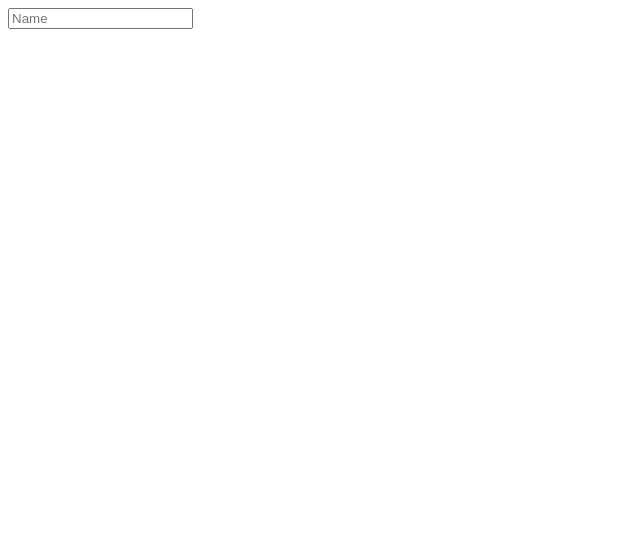
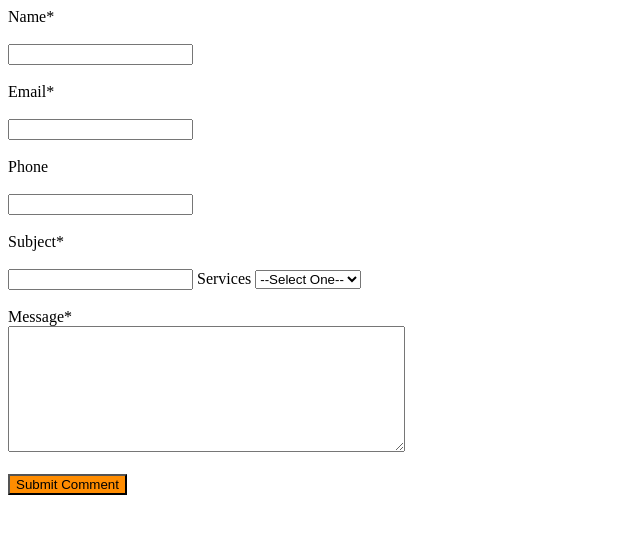
Before and after one commit to ArjunRadhakrishnan7920/JavaScript, a plain HTML site: page form1.html in a window 1280 px wide. Shown: the whole page, without its empty margins (0-640 px from the left). Drawn offline with Linux system fonts and the light colour scheme.

Commit message:
services

```diff
--- a/form1.html
+++ b/form1.html
@@ -6,7 +6,25 @@
     <title>Document</title>
 </head>
 <body>
-    <input type="text" placeholder="Name"/></body></br></br>
+    <label>Name*</label></br></br>
+    <input type="text"/></br></br>
+    <label>Email*</label></br></br>
+    <input type="email"/></br></br>
+    <label>Phone</label></br></br>
+    <input type="number"/></br></br>
+    <label>Subject*</label></br></br>
+    <input type="text"/></body>
+    <label>Services</label>
+    <select>
+        <option>--Select One--</option>
+        <option>acc</option>
+        <option>bcc</option>
+        <option>ccc</option>
 
+    </select></br></br>
+
+    <label>Message*</label></br>
+    <textarea rows=8 cols=47></textarea></br></br>
+    <input type="submit" value="Submit Comment" style="background-color: darkorange;">
 </body>
 </html>
```
